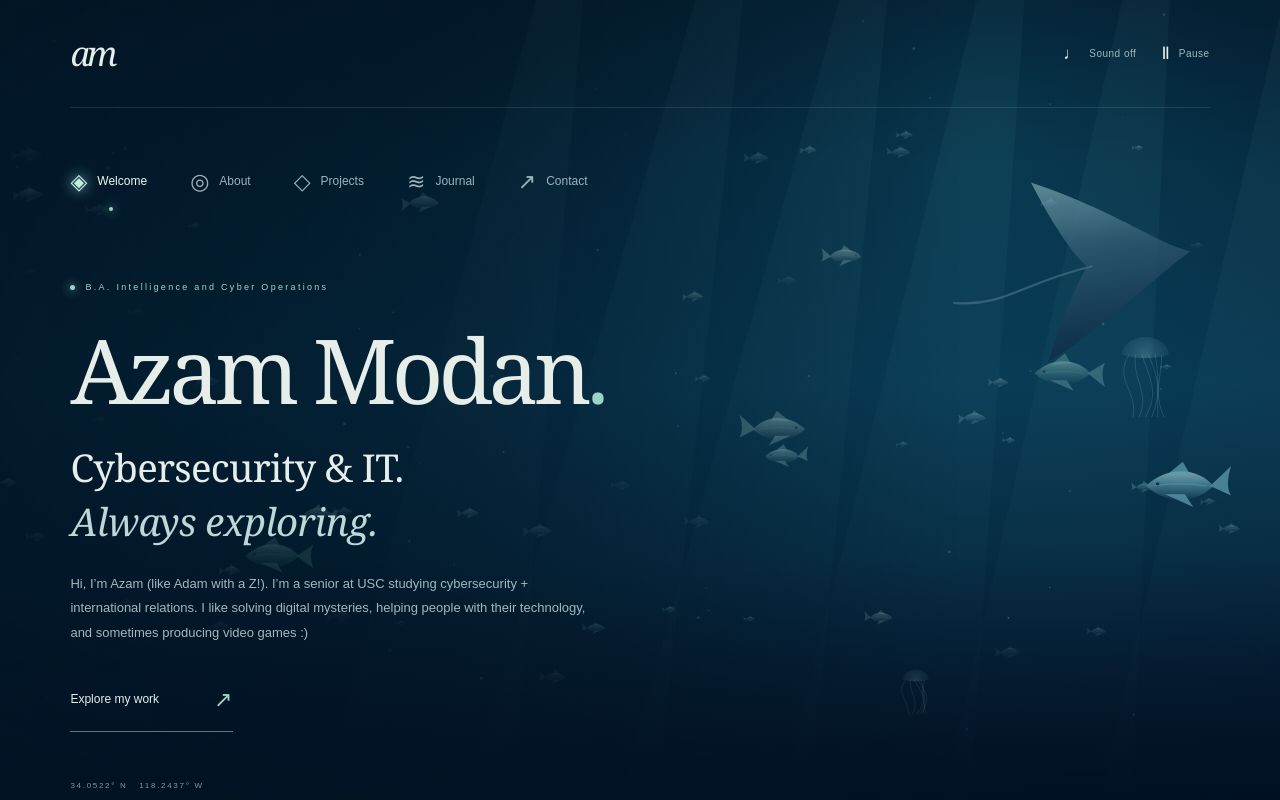
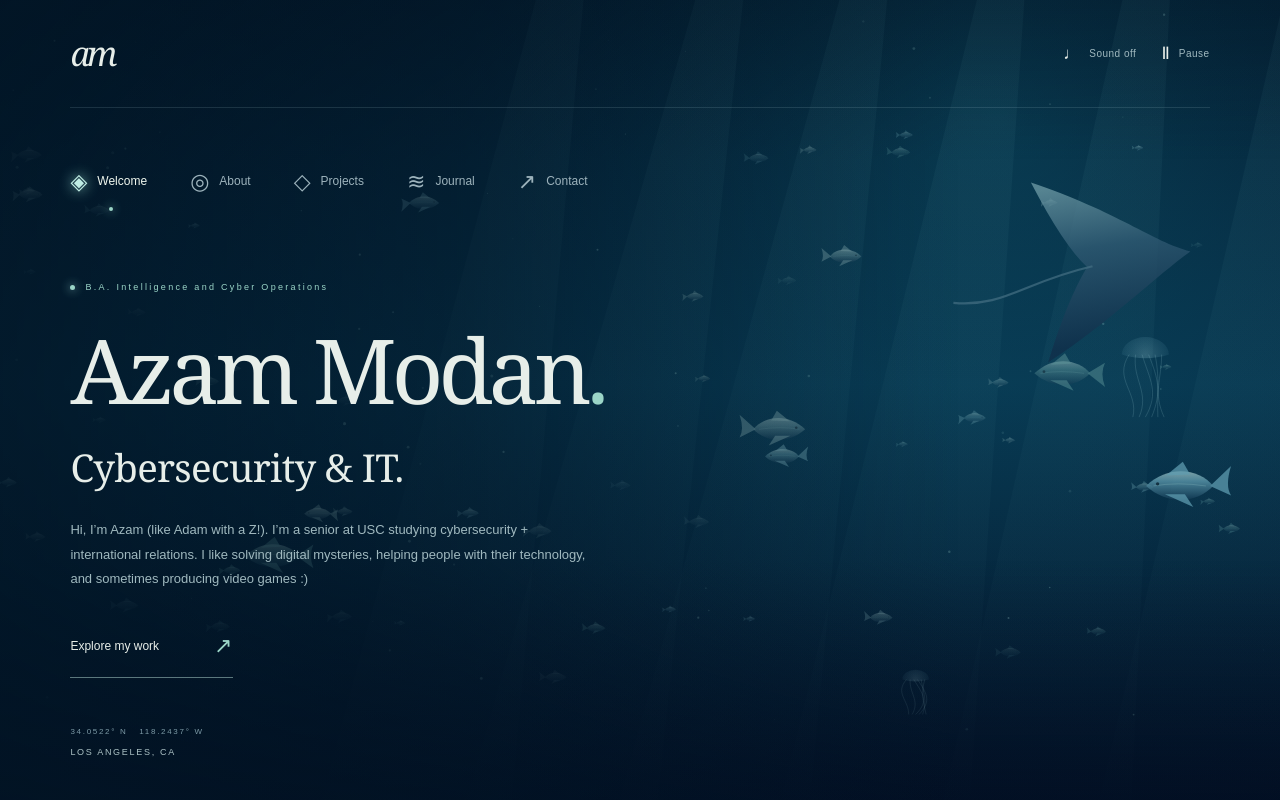
Before and after one commit to azammodan/azam-portfolio-website, a Next.js app: page / in a window 1280 px wide. Shown: the top 800 px of the page. Built offline with nearby package versions, Linux system fonts and the light colour scheme.

Commit message:
Remove Always exploring tagline

```diff
--- a/src/app/page.tsx
+++ b/src/app/page.tsx
@@ -69,7 +69,7 @@ export default function Home() {
     <div className="portfolio">
       <nav aria-label="Portfolio sections">{tabs.map((tab, i) => <button key={tab} aria-current={active === i ? 'page' : undefined} onClick={() => select(i)}><span className="nav-icon" aria-hidden="true">{marks[i]}</span><span>{tab}</span><i /></button>)}</nav>
       <section className={`content content-${active}`} key={active} aria-label={tabs[active]}>
-        {active === 0 && <><div className="eyebrow"><span /> B.A. Intelligence and Cyber Operations</div><h1>Azam Modan<span className="period">.</span></h1><p className="hero-role">Cybersecurity & IT.<br /><em>Always exploring.</em></p><p className="hero-description">Hi, I’m Azam (like Adam with a Z!). I’m a senior at USC studying cybersecurity + international relations. I like solving digital mysteries, helping people with their technology, and sometimes producing video games :)</p><button className="explore" onClick={() => select(2)}>Explore my work <span>↗</span></button><div className="location"><span>34.0522° N &nbsp; 118.2437° W</span><b>LOS ANGELES, CA</b></div></>}
+        {active === 0 && <><div className="eyebrow"><span /> B.A. Intelligence and Cyber Operations</div><h1>Azam Modan<span className="period">.</span></h1><p className="hero-role">Cybersecurity & IT.</p><p className="hero-description">Hi, I’m Azam (like Adam with a Z!). I’m a senior at USC studying cybersecurity + international relations. I like solving digital mysteries, helping people with their technology, and sometimes producing video games :)</p><button className="explore" onClick={() => select(2)}>Explore my work <span>↗</span></button><div className="location"><span>34.0522° N &nbsp; 118.2437° W</span><b>LOS ANGELES, CA</b></div></>}
         {active === 1 && <><div className="eyebrow">01 / THE PERSON BEHIND THE SCREEN</div><h2>A curious mind.<br /><em>A hands-on approach.</em></h2><p className="bio">{PERSON.bio}</p><div className="section-label">MY TOOLKIT</div><div className="skills">{PERSON.skills.map(s => <span key={s}>{s}</span>)}</div></>}
         {active === 2 && <><div className="eyebrow">02 / SELECTED EXPLORATIONS</div><h2>Things I’ve <em>worked on.</em></h2><div className="projects">{PROJECTS.map((p, i) => <details key={p.id}><summary><span className="project-number">0{i+1}</span><span><strong>{p.name}</strong><small>{p.tech.slice(0,2).join(' / ')}</small></span><span className="project-year">{p.year}</span><span className="plus">+</span></summary><div className="project-description"><p>{p.description}</p><div className="skills">{p.tech.map(t=><span key={t}>{t}</span>)}</div></div></details>)}</div></>}
         {active === 3 && <><div className="eyebrow">03 / NOTES FROM THE DEEP</div><h2>The <em>journal.</em></h2><p className="intro">Ideas, experiments, and things learned along the way.</p><div className="journal">{POSTS.map(p=><article key={p.slug}><small>{p.date} · {p.readTime}</small><h3>{p.title}</h3><span className="coming">Article coming soon</span></article>)}</div></>}
```
